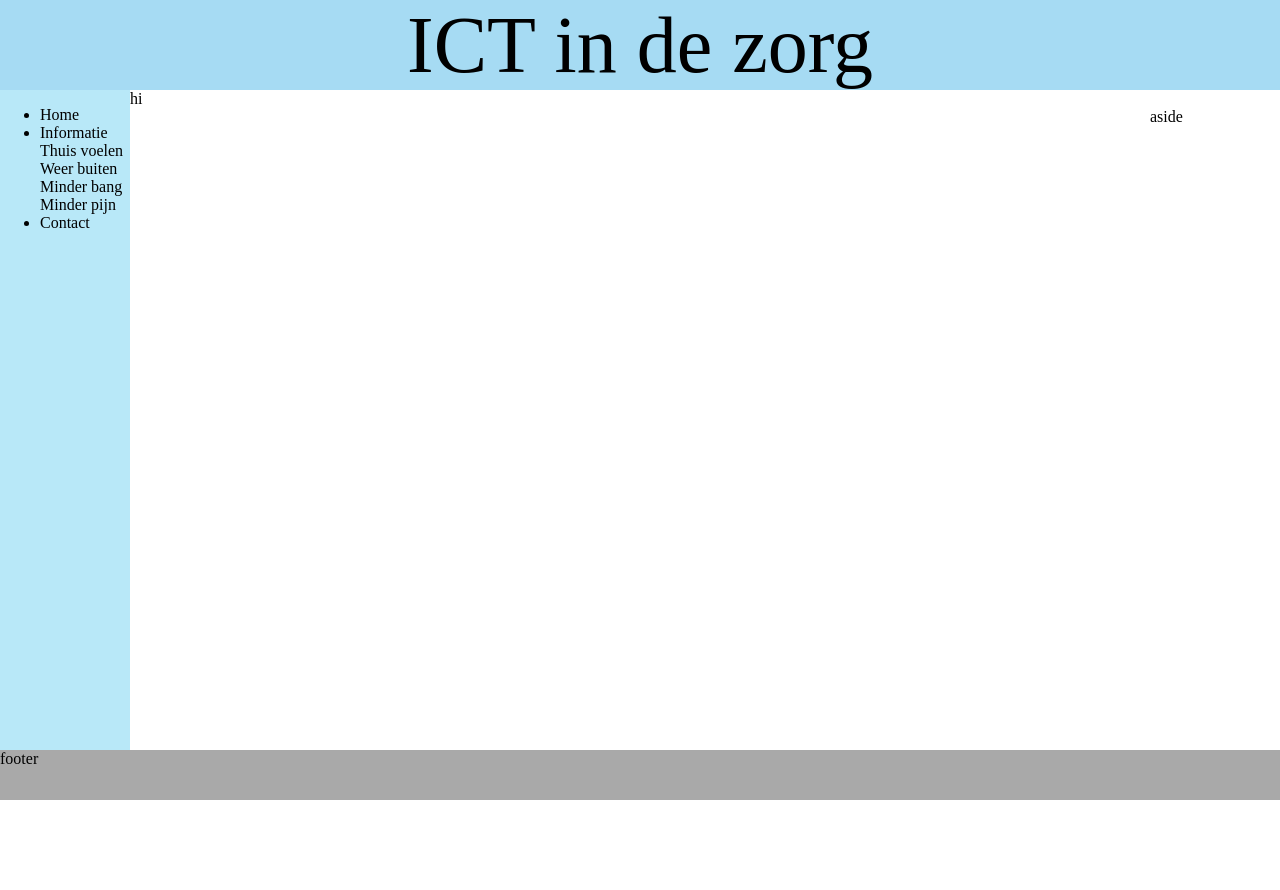
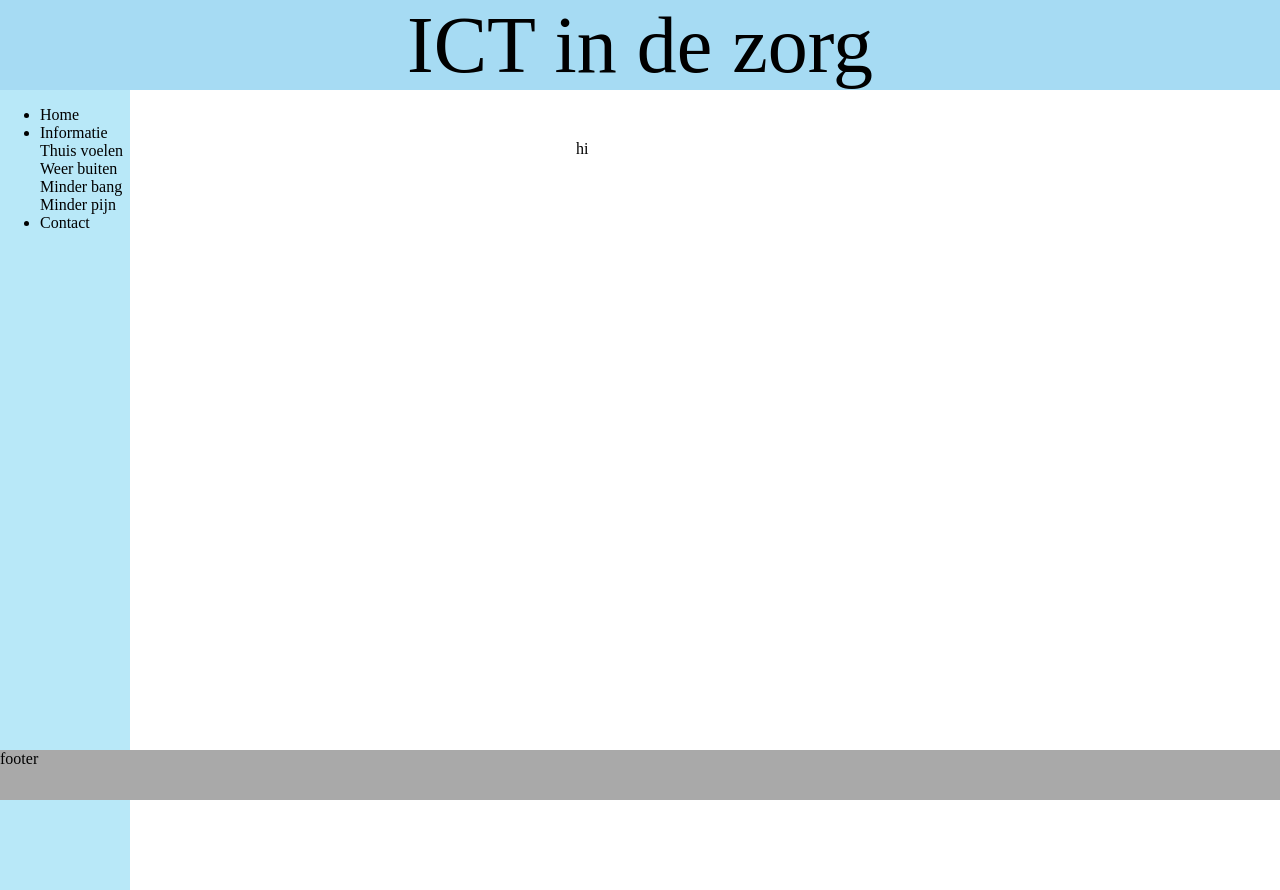
Before and after one commit to lynnxg/IT-in-de-zorg, a plain HTML site: page index.html in a window 1280 px wide. Before the commit the page ends 808 px from the top, so only its background shows below. Drawn offline with Linux system fonts and the light colour scheme.

Commit message:
verwijderen aside (advertentie)

```diff
--- a/index.html
+++ b/index.html
@@ -22,7 +22,6 @@
       </nav>
       <article> hi
       </article>
-      <aside>aside</aside>
     </div>
     <footer>footer</footer>
   </body>
--- a/style.css
+++ b/style.css
@@ -2,7 +2,7 @@ Nav{
   float:left;
   width: 130px;
   background-color: rgb(184, 232, 248);
-  height: 700px;
+  height: 800px;
 }
 
 Body{
@@ -18,15 +18,11 @@ Header{
 
 article{
   background-color: white;
-  width: 85vw;
+  padding-top: 50px;
+  width: 10vw;
   margin: 0 auto;
 }
 
-Aside{
-  float:right;
-  width: 130px;
-  height: 700px;
-}
 footer{
   background-color: #a9a9a9;
   position: fixed;
@@ -38,4 +34,4 @@ footer{
 a:link {
   color: #000000;
   text-decoration: none;
-  }
+}
```
Also changed, not shown: Info Pages/four.html (added), Info Pages/one.html (added), Info Pages/three.html (added), Info Pages/two.html (added).
